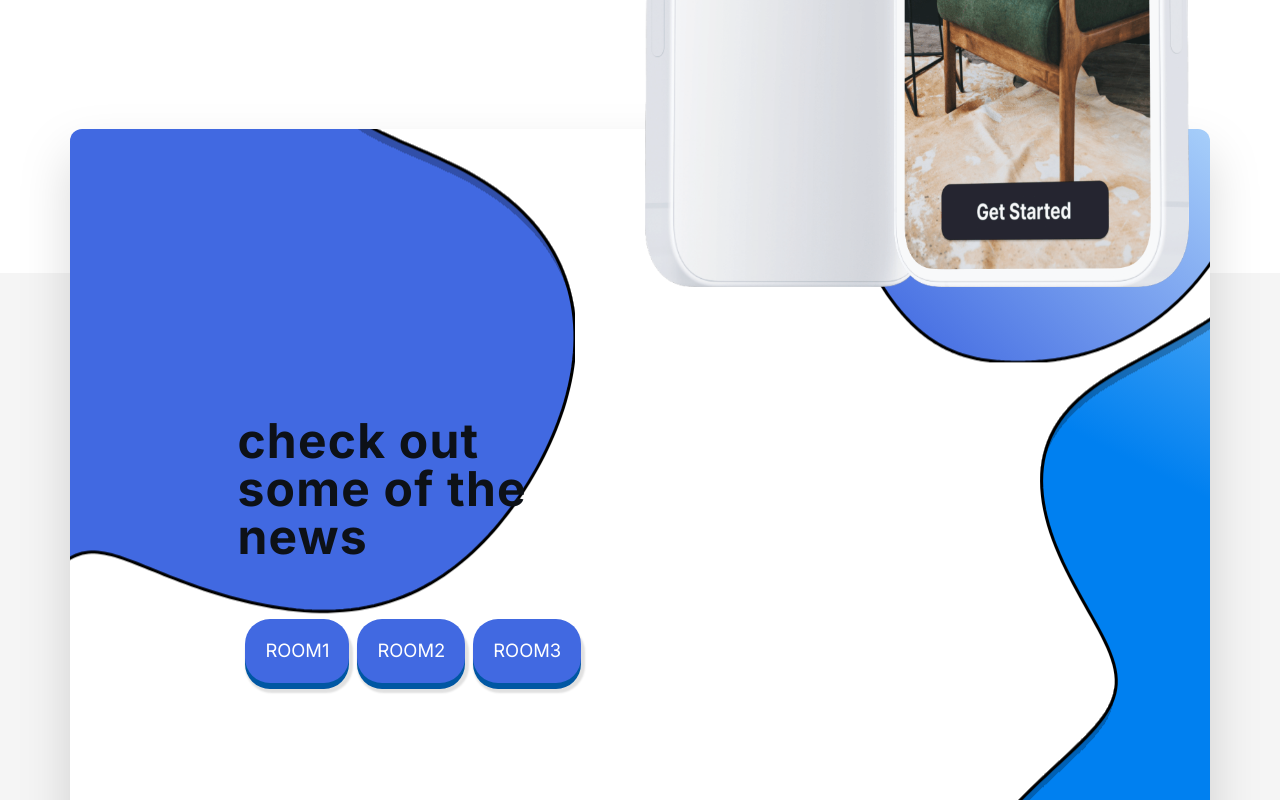
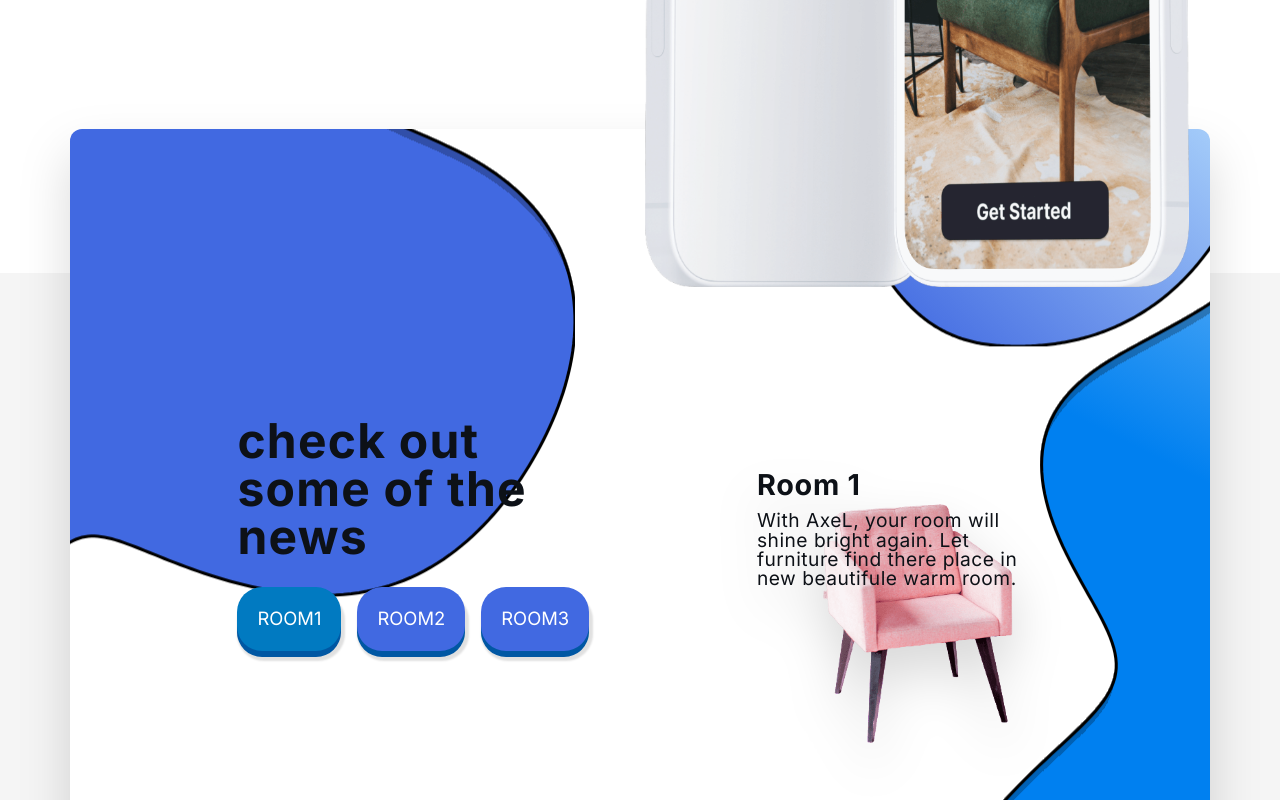
Before and after one commit to salmanulfarispk/FurnitureDesign_using-ReactVite-FramerMotion-, a React (Vite) app: page / in a window 1280 px wide. Shown: the part 660-1460 px from the top of the page. Built offline with nearby package versions, Linux system fonts and the light colour scheme; a web font is replaced by a local one.

Commit message:
addding animation to the elements

```diff
--- a/src/Components/Midsection/MidButton.jsx
+++ b/src/Components/Midsection/MidButton.jsx
@@ -2,11 +2,11 @@ import React from 'react'
 
 export const MidButton = ({buttons, filter, selected}) => {
   return (
-    <div>
+    <div className='flex items-center pt-8'>
          {buttons.map((btn)=>{
             return(
-                <button key={btn.id} className={selected && 'pushable mt-16 ms-2'} onClick={()=> filter(btn.id)}>
-                    <span className='front'>{btn.name}</span>
+                <button key={btn.id} className={selected && 'pushable mr-4'} onClick={()=> filter(btn.id)}>
+                    <span className={selected === btn.id ? "front2" : "front" }>{btn.name}</span>
                 </button>
             );
          })}
--- /dev/null
+++ b/src/Components/Midsection/MidChild.jsx
@@ -0,0 +1,46 @@
+import React from 'react'
+import { motion } from 'framer-motion'
+
+export const MidChild = ({data,click}) => {
+  return (
+    <div>
+      <div>
+     {data.map((item)=>(
+        <motion.div key={item.id} className='relative flex flex-col z-10'
+         initial={{scale: 0.8, opacity: 0}}
+         animate={{
+            y: click ? 20 : 0,
+            x: click ? 20 : 0,
+            opacity: 1,
+        }}
+        exit={{scale: 0.8,opacity: 0}}
+        transition={{type: "spring", duration: 1.5}}
+
+        >
+           <div className='w-[500px]'>
+             <h3 className='font-bold text-4xl font-inter no-underline align-middle tracking-wide
+             normal-case leading-none text-dark pb-4'>{item.title}</h3>
+           </div>
+            <div className='flex flex-row justify-between items-center w-full'>
+               <div>
+                <p className='text-2xl font-normal font-inter no-underline align-middle tracking-wide
+             normal-case leading-none text-dark'>{item.text}</p>
+               </div>
+               <div className='absolute right-0 -z-10'>
+                 <motion.img src={item.img} alt={item.title}
+                  className='w-full'
+                  initial={{height: 0, opacity: 0}}
+                  animate={{
+                    height: click ? "525px" : "525px",
+                    opacity:1
+                   }}
+                   transition={{type: "tween",duration: 3}}
+                 ></motion.img>
+               </div>
+           </div>
+        </motion.div>
+     ))}
+     </div>
+    </div>
+  )
+}
--- a/src/Components/Midsection/MidFilterSection.jsx
+++ b/src/Components/Midsection/MidFilterSection.jsx
@@ -1,6 +1,8 @@
 import React, { useEffect, useState } from 'react'
 import { MidButton } from './MidButton'
 import { sliderData } from '../../DatasForPages/Dummydatas'
+import { MidChild } from './MidChild'
+import { motion } from 'framer-motion'
 
 export const MidFilterSection = () => {
 
@@ -47,13 +49,27 @@ export const MidFilterSection = () => {
     <div className='mx-auto pt-72 pb-56'id="news">
         <div className='grid grid-cols-2 justify-items-center items-center'>
 
-           <div className='w-4/5 mx-auto pl-24'>
+           <motion.div
+           className='w-4/5 mx-auto pl-24'
+            initial="hidden"
+            whileInView="visible"
+            viewport={{once : true}}   //animation only occurs once when the element enters the viewport,not for re-enters into viewport
+            transition={{duration: 1.5}}
+            variants={{
+                visible: {opacity:1 ,scale:1},
+                hidden: {opacity:0 ,scale: 0}
+            }}
+           >
                 <h2 className='w-96 text-5xl font-bold font-inter no-underline align-middle
                 tracking-wide normal-case leading-none text-dark'>check out some of the news
                 </h2>
 
                <MidButton buttons={buttons} filter={filterData} selected={selected}/>
 
+           </motion.div>
+
+           <div className='ml-20 pb-4 relative mx-auto w-8/12 rounded-xl drop-shadow-2xl'>
+             <MidChild data={data} click={click}/>
            </div>
 
 
--- a/src/DatasForPages/Dummydatas.jsx
+++ b/src/DatasForPages/Dummydatas.jsx
@@ -109,14 +109,14 @@ export const navbarData = [
     {
       id: "2",
       title: "Room 2",
-      text: "AxeL is your best firend for interior design, download the app and feel free to explore beautifule modern and premium designs.",
+      text: "AxeL is your best firend for interior design, download the app and feel free to explore beautifull modern and premium designs.",
       type: "Room2",
       img: chair,
     },
     {
       id: "3",
       title: "Room 3",
-      text: "AxeL is your best firend for interior design, download the app and feel free to explore beautifule modern and premium designs.",
+      text: "AxeL is your best firend for interior design, download the app and feel free to explore  modern and magical designs.",
       type: "Room3",
       img: sofa3,
     },
--- a/src/index.css
+++ b/src/index.css
@@ -35,7 +35,7 @@
         padding: 18px 20px;
         border-radius: 25px;
         font-size: 1.15rem;
-        background: #4169e1;
+        background: hsl(202 99% 38%);
         color: white;
         font-family: "Inter";
         transform: translateY(-6px);
--- a/tailwind.config.js
+++ b/tailwind.config.js
@@ -10,7 +10,7 @@ module.exports = withMT({
         russoOne : ["Russo One"]
       },
       colors:{
-        dark: '#0d1117',
+        dark: "#0d1117",
       }
     },
     backgroundImage:{
```
